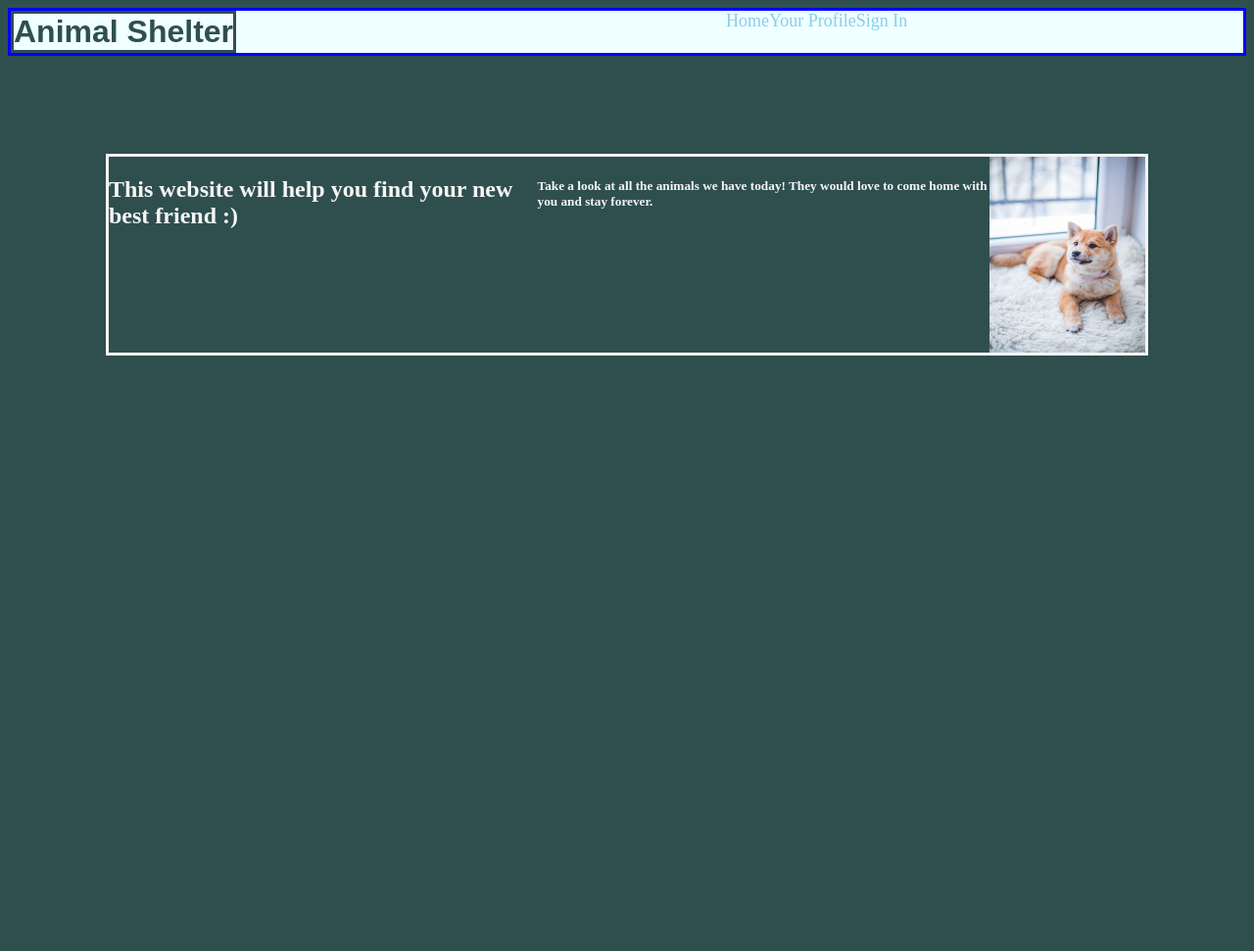
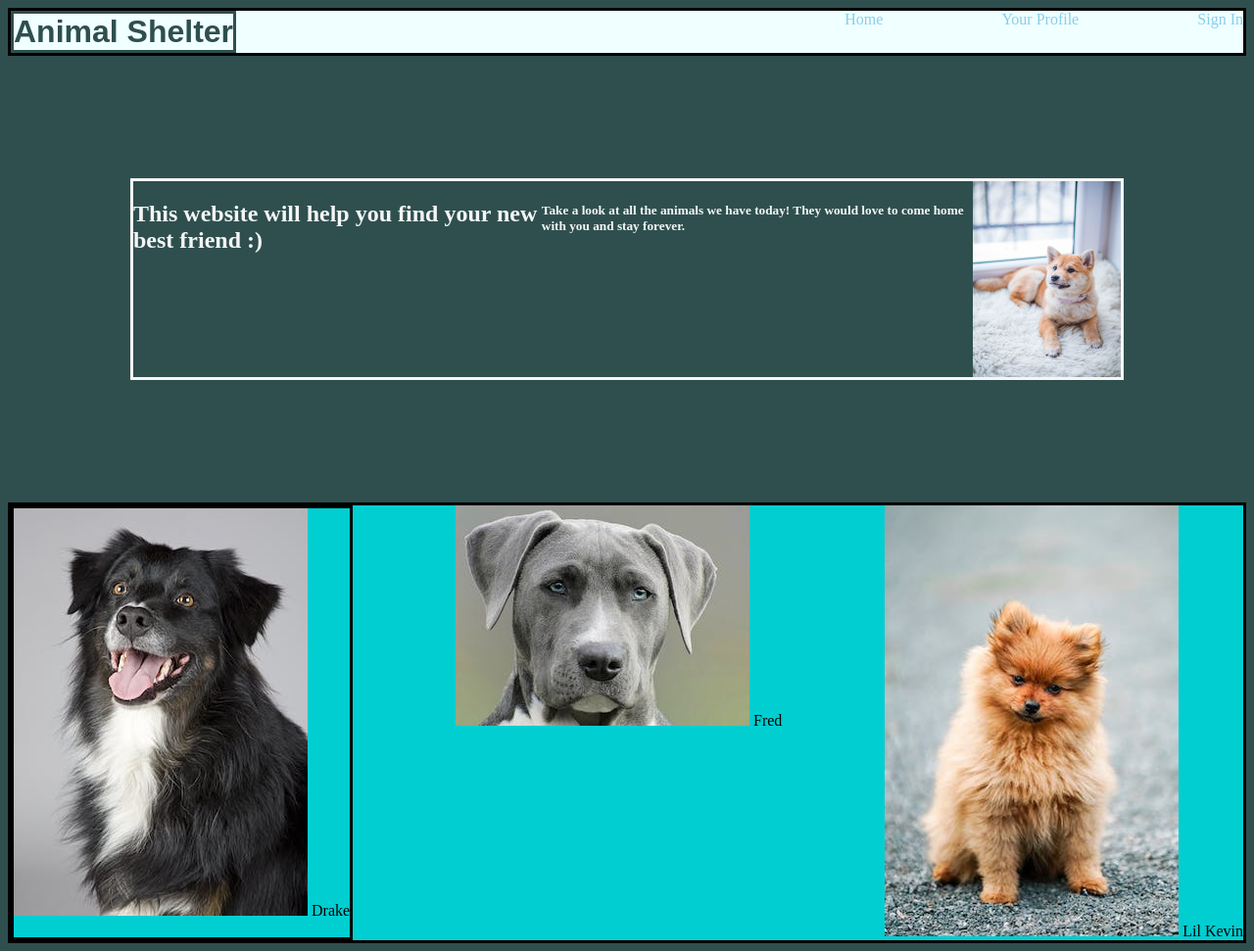
Before and after one commit to ZachBova/animal-shelter, a plain HTML site: page index.html in a window 1280 px wide. Shown: the whole page at 98% size. Before the commit the page ends 800 px from the top, so only its background shows below. Drawn offline with Linux system fonts and the light colour scheme.

Commit message:
added new flex box and images

```diff
--- a/css/index.css
+++ b/css/index.css
@@ -18,10 +18,11 @@ body {background-color: darkslategray;
     color: whitesmoke;
     display: flex;
 
-    margin: 100px;
+  margin: 125px;
     border-style: solid;
 
 }
+
 
 .dog {
     margin-left: 100 px;
@@ -31,11 +32,12 @@ body {background-color: darkslategray;
 }
 
 .container {
-    font-size: large;
+    font: size 50px;;
     display: flex ;
 border-style: solid;
-border-color: blue;
+
     background-color: azure;
+    justify-content: space-between;
 
 
 }
@@ -45,6 +47,17 @@ border-color: blue;
     color:skyblue ;
     display: flex;
 
+}
 
+.container2 {
+    display: flex;
+    background-color: darkturquoise;
+border-style: solid;
+justify-content: space-between;
 
 }
+
+.dog-2 {
+border-style: solid;
+
+}
--- a/index.html
+++ b/index.html
@@ -12,7 +12,7 @@
 
         <div  class="title"></h1> Animal Shelter  </div>
 
-        <div class="item">Home</div>
+       <a> <div class="item">Home</div> </a>
 
         <div class="item">Your Profile</div>
 
@@ -34,5 +34,18 @@
 
 </Div>
 
+<div class="container2">
+    <div class="dogimage dog-2"> <img src="images/dog2.jpeg"> Drake</div>
+    <div class="dogimage dog-3"> <img src="images/dog3.jpeg"> Fred</div>
+    <div class="dogimage dog-4"> <img src="images/dog4.jpeg" > Lil Kevin </div>
+
+
+
+
+
+</div>
+
+
+
 </body>
 </html>
```
Also changed, not shown: images/dog2.jpeg (added), images/dog3.jpeg (added), images/dog4.jpeg (added).
